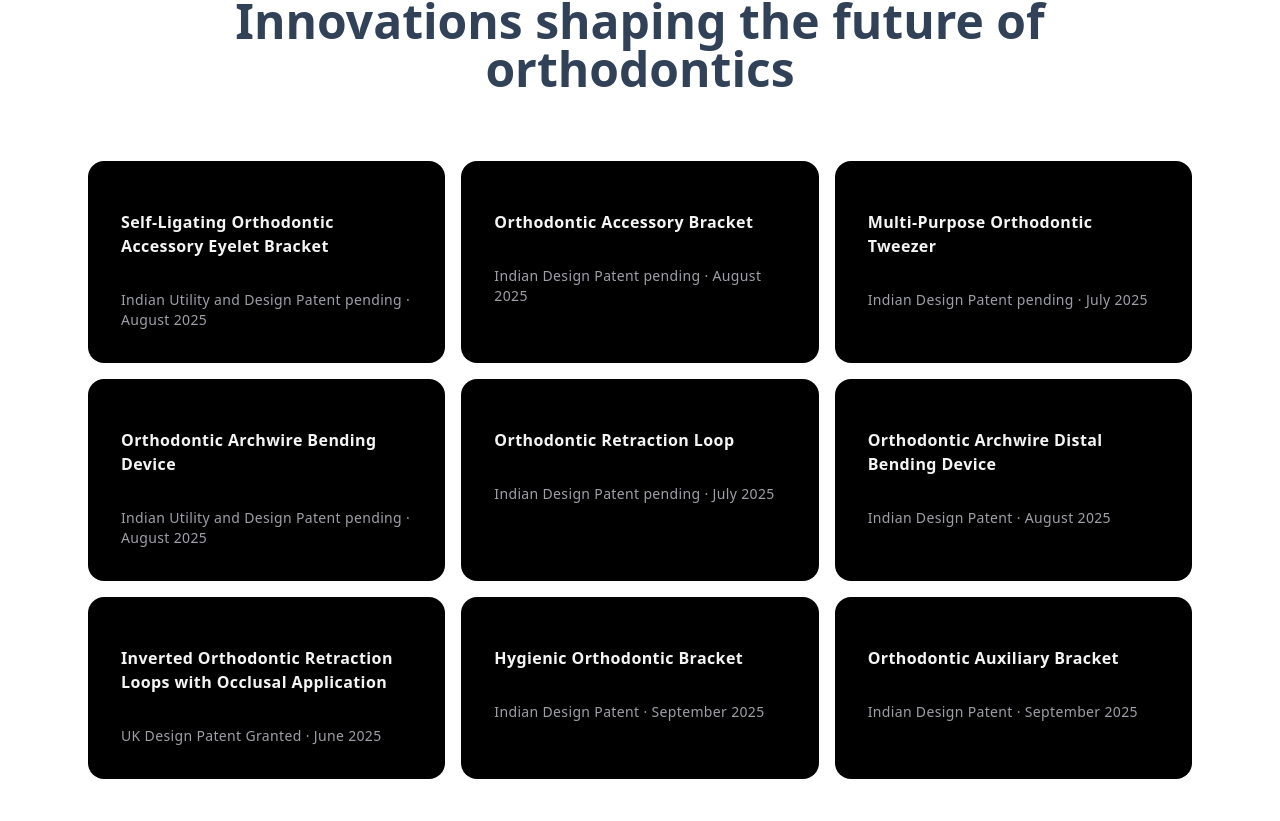
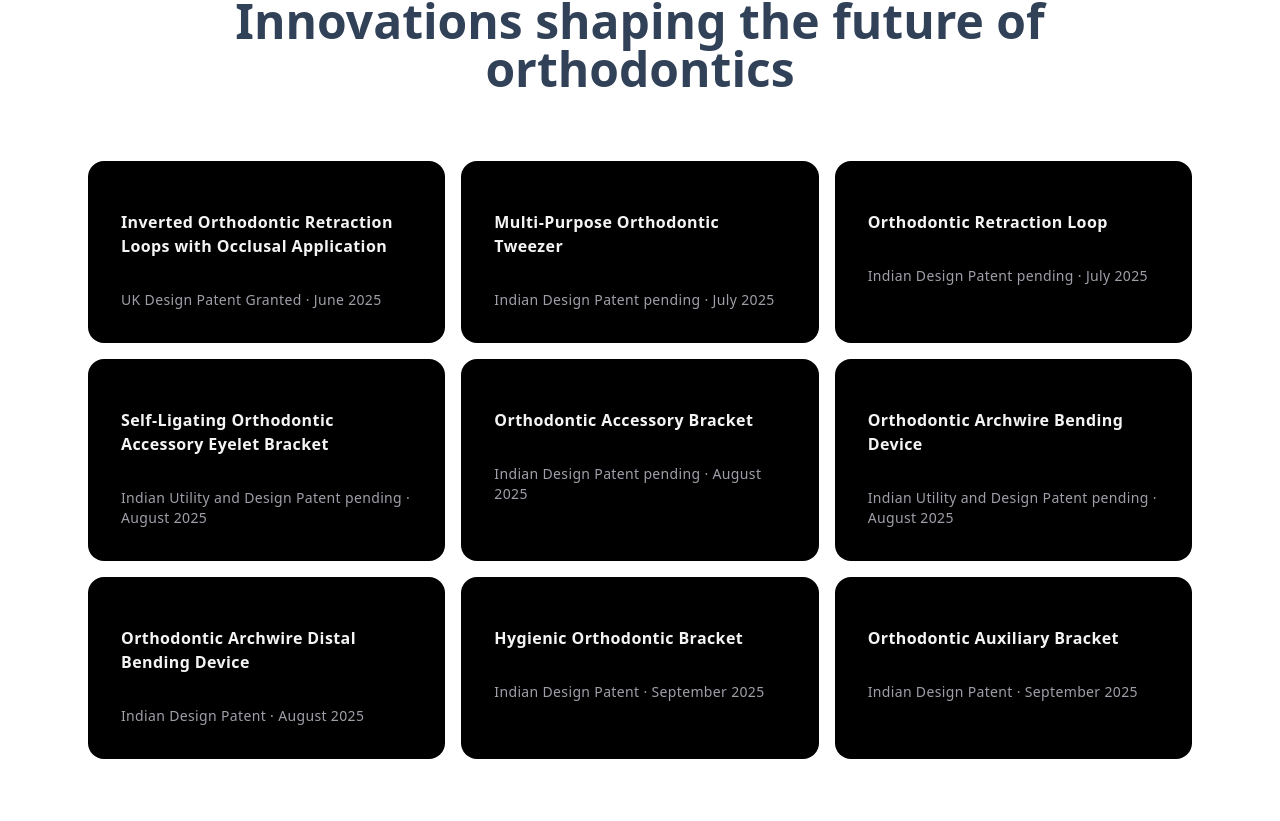
Before and after one commit to SUMANTH-hyphen/udayortho-v1, a Next.js app: page / in a window 1280 px wide. Shown: the part 1599-2420 px from the top of the page. Built offline with nearby package versions, Linux system fonts and the light colour scheme.

Commit message:
final changes for v1

```diff
--- a/app/page.tsx
+++ b/app/page.tsx
@@ -192,6 +192,21 @@ const experience = [
 
 const patents = [
   {
+    title: "Inverted Orthodontic Retraction Loops with Occlusal Application",
+    description: "UK Design Patent Granted · June 2025",
+    link: "",
+  },
+  {
+    title: "Multi-Purpose Orthodontic Tweezer",
+    description: "Indian Design Patent pending · July 2025",
+    link: "",
+  },
+  {
+    title: "Orthodontic Retraction Loop",
+    description: "Indian Design Patent pending · July 2025",
+    link: "",
+  },
+  {
     title: "Self-Ligating Orthodontic Accessory Eyelet Bracket",
     description: "Indian Utility and Design Patent pending · August 2025",
     link: "",
@@ -202,28 +217,13 @@ const patents = [
     link: "",
   },
   {
-    title: "Multi-Purpose Orthodontic Tweezer",
-    description: "Indian Design Patent pending · July 2025",
-    link: "",
-  },
-  {
     title: "Orthodontic Archwire Bending Device",
     description: "Indian Utility and Design Patent pending · August 2025",
     link: "",
   },
   {
-    title: "Orthodontic Retraction Loop",
-    description: "Indian Design Patent pending · July 2025",
-    link: "",
-  },
-  {
     title: "Orthodontic Archwire Distal Bending Device",
     description: "Indian Design Patent · August 2025",
-    link: "",
-  },
-  {
-    title: "Inverted Orthodontic Retraction Loops with Occlusal Application",
-    description: "UK Design Patent Granted · June 2025",
     link: "",
   },
   {
--- a/components/ui/canvas-reveal-demo.tsx
+++ b/components/ui/canvas-reveal-demo.tsx
@@ -37,7 +37,7 @@ export function CanvasRevealEffectDemo() {
           />
         </Card>
 
-        <Card title="A Novel Appointment Protocol to Accelerate Orthodontic Treatment. This publication presents an scheduling approach aimed at improving orthodontic efficiency while ensuring patient comfort." icon={<CardIcon3 />}>
+        <Card title="A Novel Appointment Protocol to Accelerate Orthodontic Treatment: A Case Report, published May 25, 2025 in the Cureus Journal of Medical Science, part of Springer Nature." icon={<CardIcon3 />}>
           <CanvasRevealEffect
             animationSpeed={4}
             containerClassName="bg-rose-500"
@@ -112,7 +112,7 @@ const CardIcon2 = () => {
 const CardIcon3 = () => {
   return (
     <div>
-        <p>Cureus Journal of Medical Science, Part of Springer Nature</p>
+        <p>A Novel Appointment protocol to Accelerate Orthodontic Treatment</p>
     </div>
   );
 };
--- a/components/ui/hero-section-demo-1.tsx
+++ b/components/ui/hero-section-demo-1.tsx
@@ -30,7 +30,7 @@ export default function HeroSectionOne() {
       </div>
       <div className=" grid auto-rows-auto px-4 py-5 md:py-10 gap-y-8">
         <h1 className=" mx-auto max-w-4xl text-center text-2xl font-medium text-slate-700 md:text-3xl lg:text-5xl dark:text-slate-300">
-          {"Hi i'm Dr. Uday Kumar"
+          {"Hi I'm Dr. Uday Kumar"
             .split(" ")
             .map((word, index) => (
               <motion.span
```
